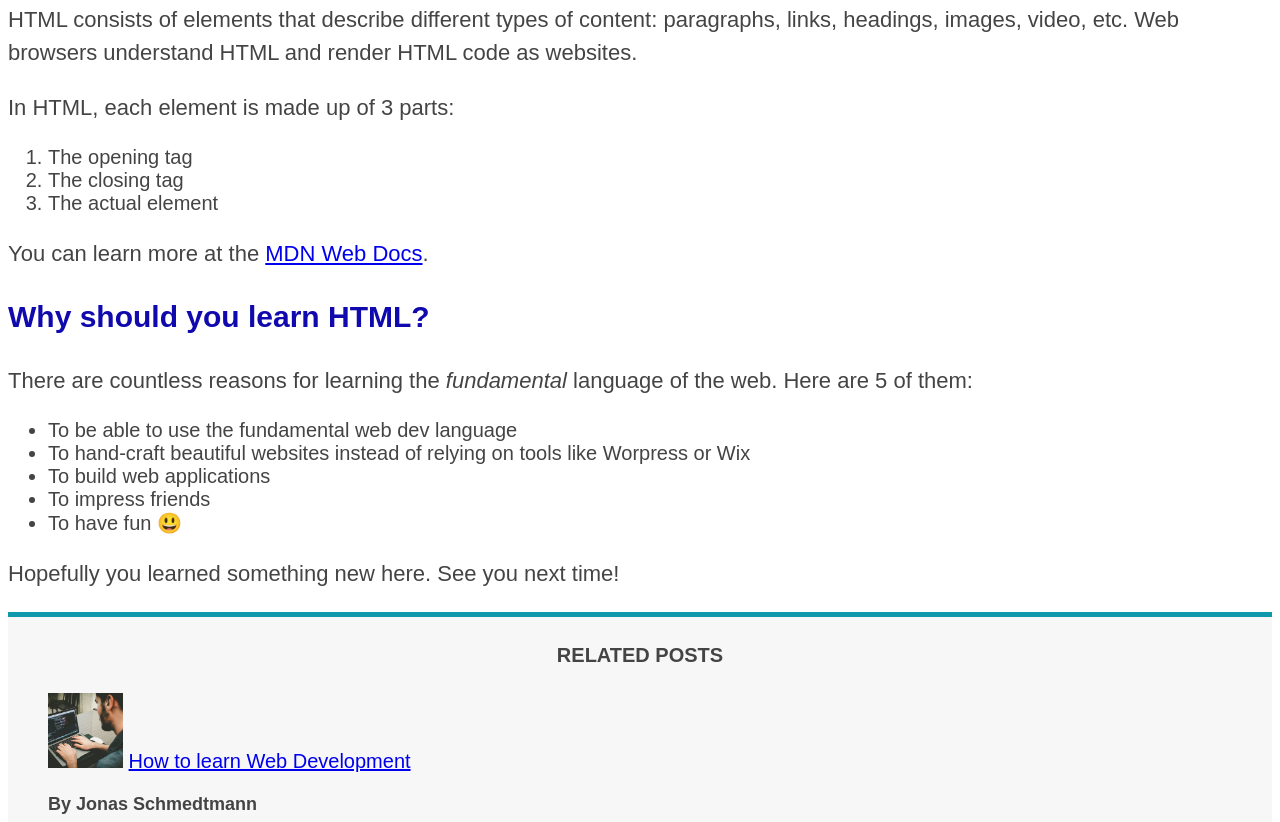
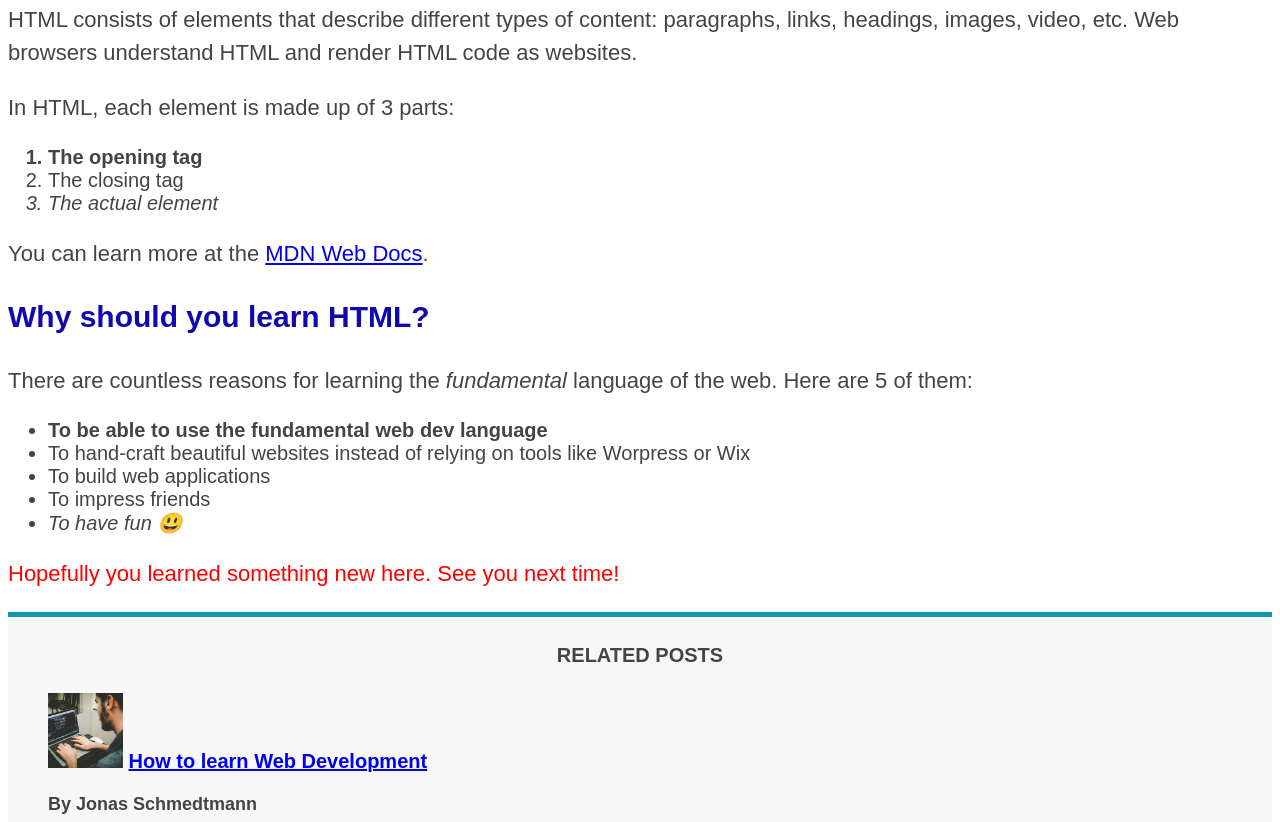
Before and after one commit to PlaymakerDev/leisure-study, a plain HTML site: page 03-CSS-Fundamentals/index.html in a window 1280 px wide. Shown: the part 838-1660 px from the top of the page. Drawn offline with Linux system fonts and the light colour scheme.

Commit message:
work with pseudo-classes

```diff
--- a/03-CSS-Fundamentals/index.html
+++ b/03-CSS-Fundamentals/index.html
@@ -60,7 +60,7 @@
 
       <p>In HTML, each element is made up of 3 parts:</p>
       <ol>
-        <li>The opening tag</li>
+        <li class="first-li">The opening tag</li>
         <li>The closing tag</li>
         <li>The actual element</li>
       </ol>
@@ -79,7 +79,7 @@
         <em>fundamental</em> language of the web. Here are 5 of them:
       </p>
       <ul>
-        <li>To be able to use the fundamental web dev language</li>
+        <li class="first-li">To be able to use the fundamental web dev language</li>
         <li>
           To hand-craft beautiful websites instead of relying on tools like
           Worpress or Wix
--- a/03-CSS-Fundamentals/style.css
+++ b/03-CSS-Fundamentals/style.css
@@ -82,3 +82,23 @@ aside {
 body {
   /* background-color: orangered; */
 }
+
+/* .first-li {
+  font-weight: bold;
+} */
+
+li:first-child {
+  font-weight: bold;
+}
+
+li:last-child {
+  font-style: italic;
+}
+
+li:nth-child(odd) {
+  /* color: red; */
+}
+
+article p:last-child {
+  color: red;
+}
```
